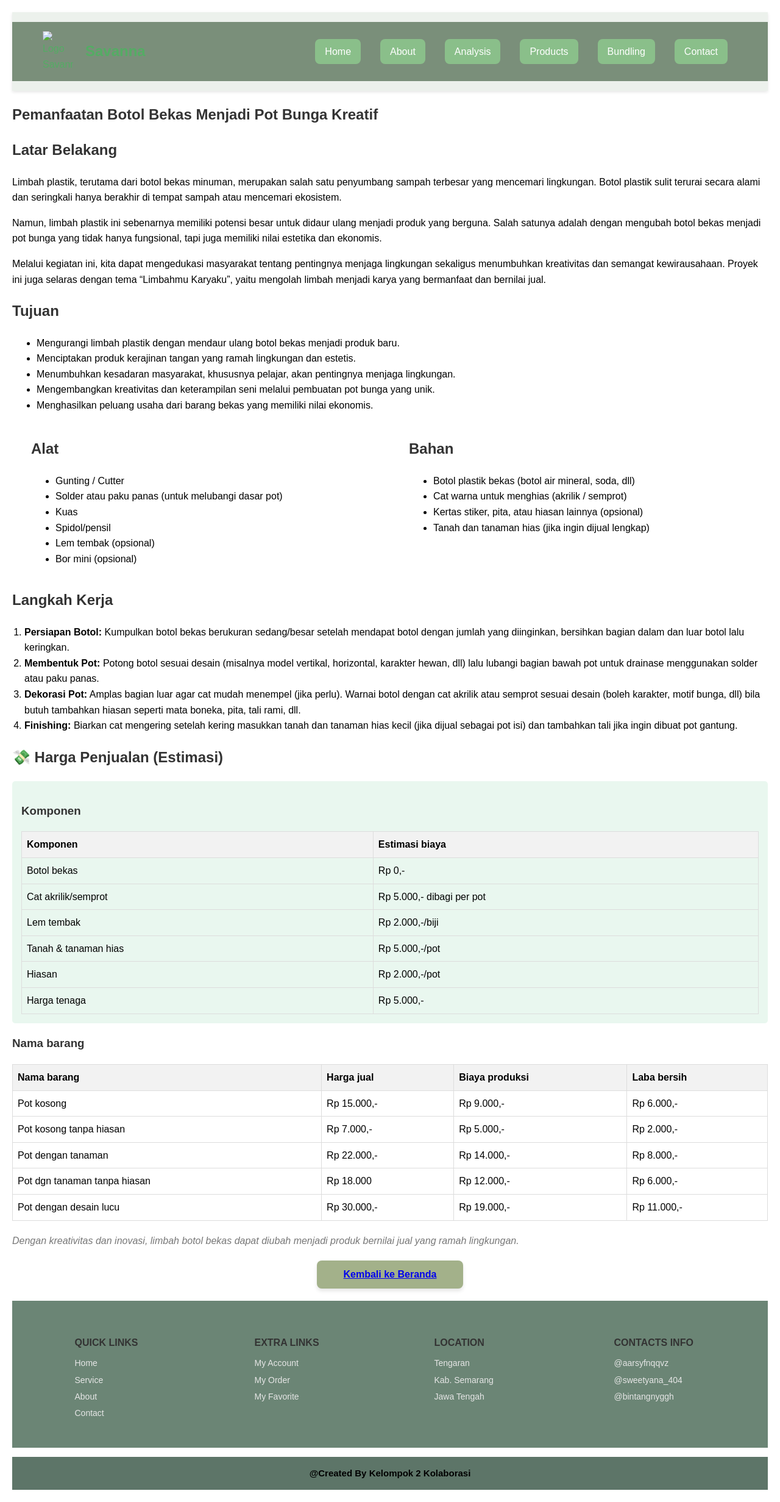
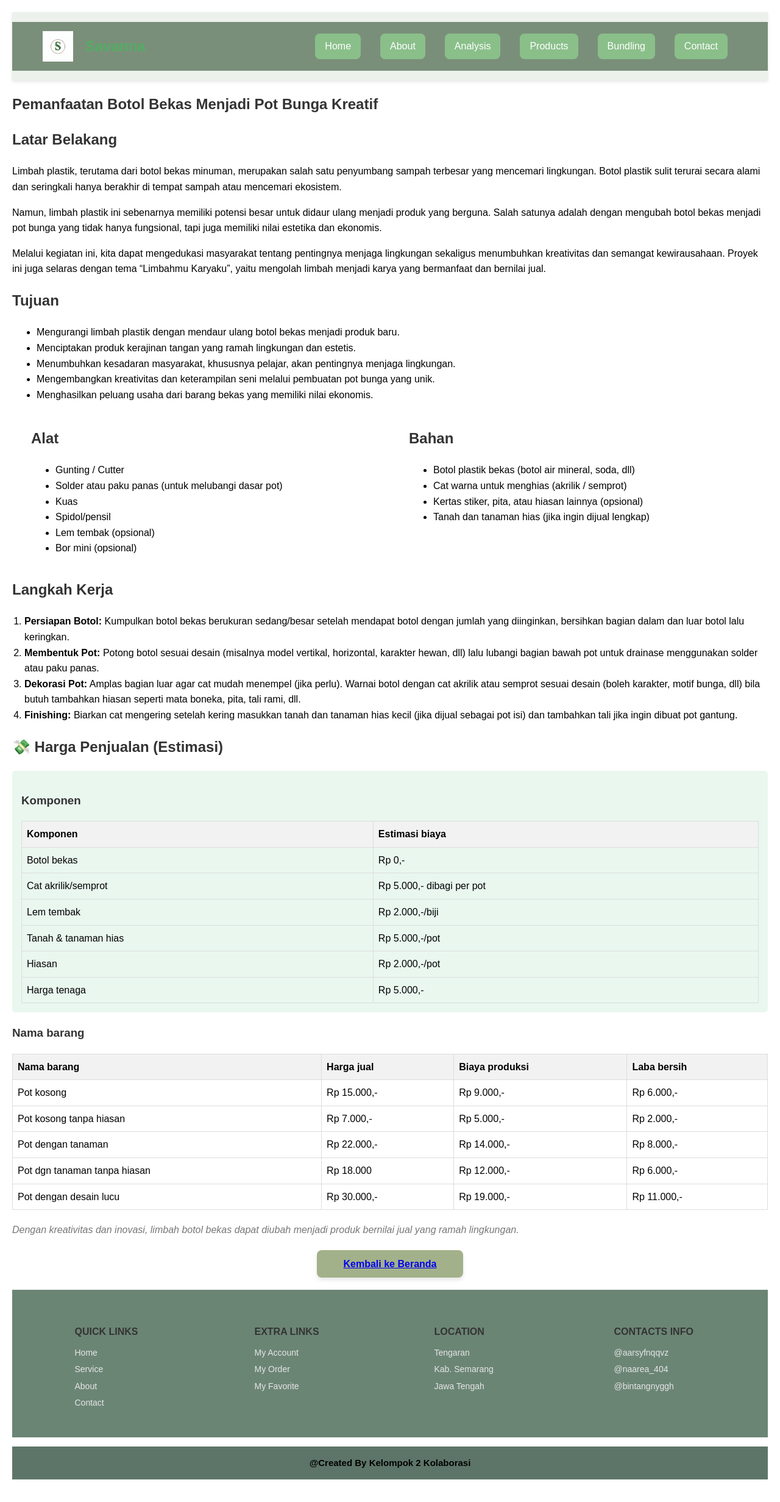
Before and after one commit to Fanesyaana/Tugas-kolaborasi-semester-1, a plain HTML site: page pot bunga.html in a window 1280 px wide. Shown: the whole page at 61% size. Drawn offline with Linux system fonts and the light colour scheme.

Commit message:
Update pot bunga.html

```diff
--- a/pot bunga.html
+++ b/pot bunga.html
@@ -232,7 +232,7 @@
 <header>
    <nav class="navbar">
         <div class="logo-brand">
-            <img src="../img/logo savanna.jpg" alt="Logo Savanna">
+            <img src="logo savanna.jpg" alt="Logo Savanna">
             <h1>Savanna</h1>
         </div>
         <div class="nav-links">
@@ -422,7 +422,7 @@
     <div class="column">
       <h3>Contacts Info</h3>
       <p><a href="https://instagram.com/aarsyfnqqvz" target="_blank">@aarsyfnqqvz</a></p>
-      <p><a href="https://instagram.com/sweetyana_404" target="_blank">@sweetyana_404</a></p>
+      <p><a href="https://instagram.com/sweetyana_404" target="_blank">@naarea_404</a></p>
       <p><a href="https://instagram.com/bintangnyggh" target="_blank">@bintangnyggh</a></p>
     </div>
   </div>
```
